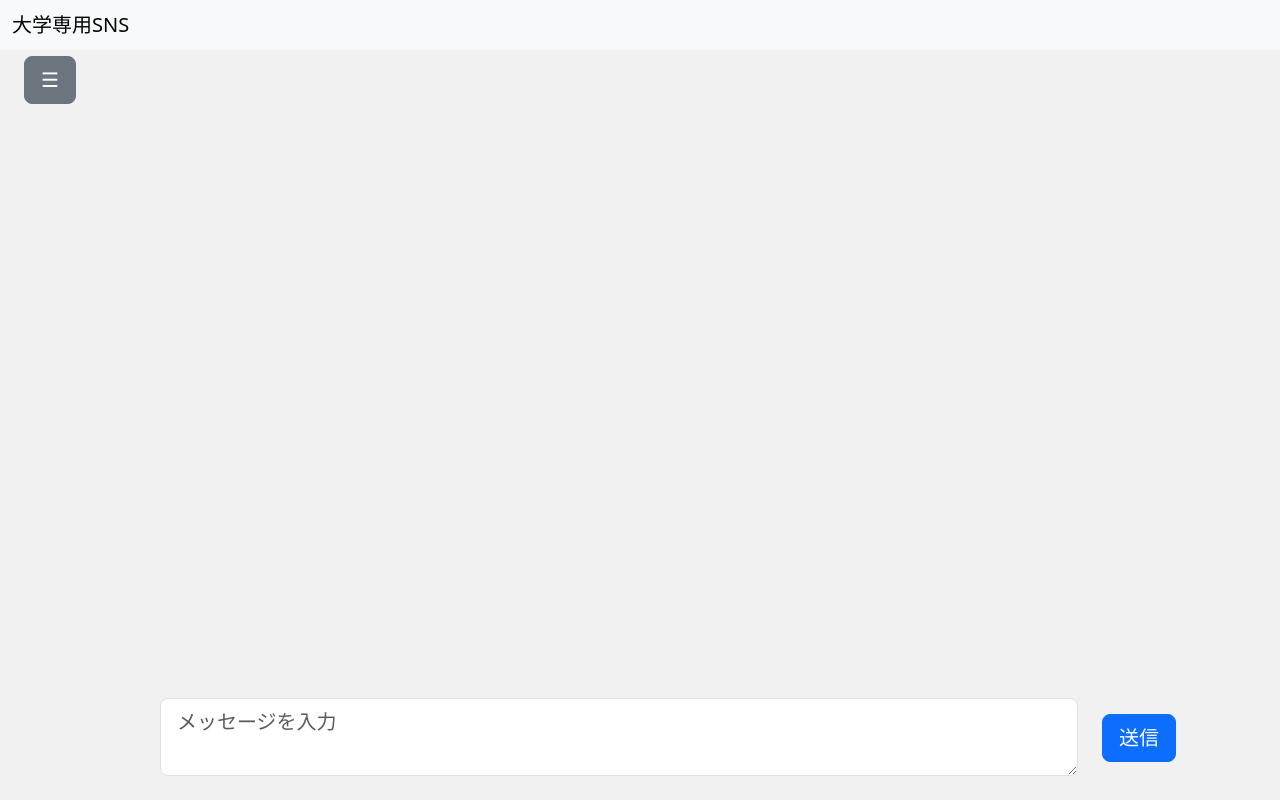
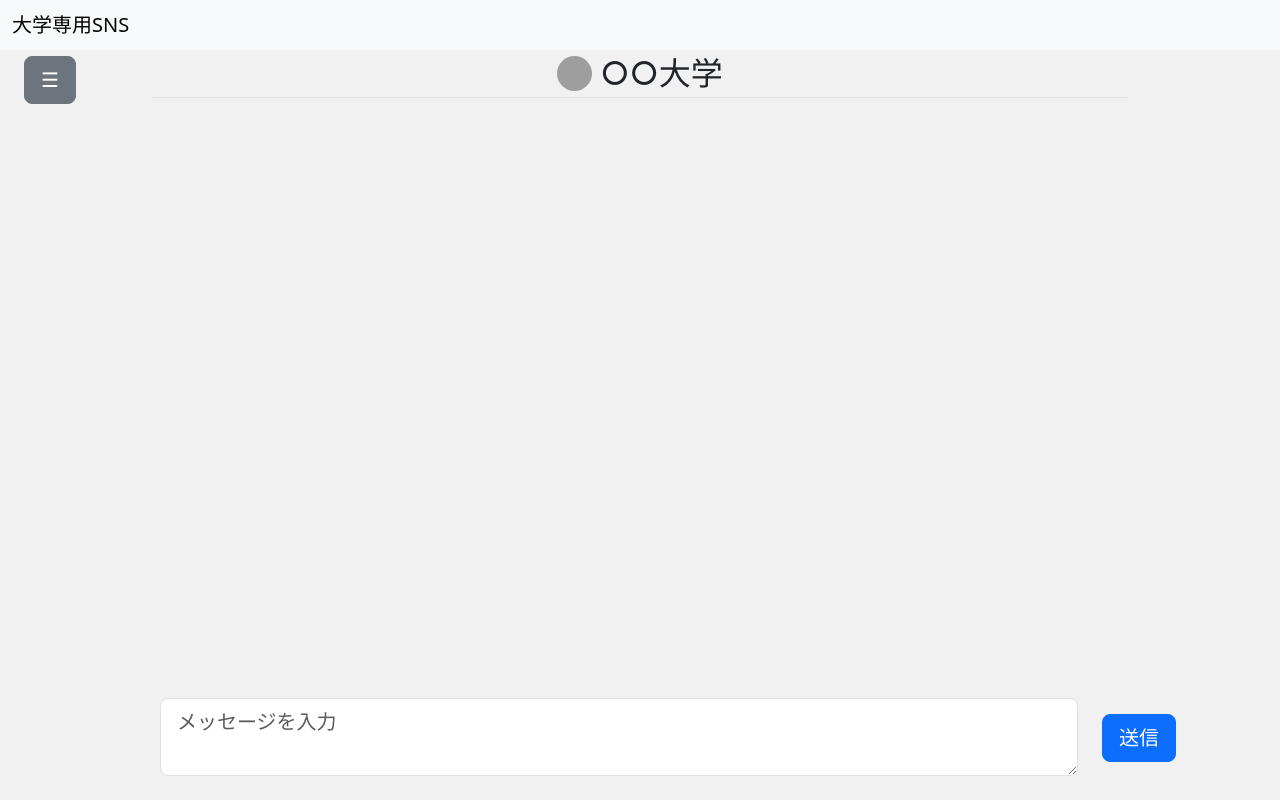
Before and after one commit to b2230230/SNS, a Next.js app in the folder my-next-app/: page /message in a window 1280 px wide. Built offline with nearby package versions, Linux system fonts and the light colour scheme; grey boxes are pictures that could not be loaded.

Commit message:
メッセージ編集

```diff
--- a/my-next-app/src/app/message/page.jsx
+++ b/my-next-app/src/app/message/page.jsx
@@ -11,12 +11,28 @@ const Message = () => {
     setContent("");
   };
   return (
-    <div className="container custom-container mt-5">
+    <div className="container custom-container">
+      <div className="text-center border-bottom">
+        <h2
+          className="card-title d-inline-flex align-items-center"
+          style={{ gap: "8px", height: "35px" }}
+        >
+          <img
+            src="https://user0514.cdnw.net/shared/img/thumb/aig-ai230531008-xl_TP_V.jpg"
+            alt="アイコン"
+            className="rounded-circle"
+            width="35"
+            height="35"
+          />
+          ○○大学
+        </h2>
+      </div>
+
       <div
         style={{
           position: "fixed",
           bottom: 0,
-          width: "80%"
+          width: "80%",
         }}
       >
         <form onSubmit={handleSubmit} className="mb-4 row">
--- a/my-next-app/src/app/profile/[id]/page.jsx
+++ b/my-next-app/src/app/profile/[id]/page.jsx
@@ -62,7 +62,7 @@ const Profile = ({ params }) => {
       {/* プロフィール情報 */}
       <div className="container mt-5">
         <div className="row align-items-center">
-          <h5 className="col-auto my-0">かんた</h5>
+          <h5 className="col-auto my-0">○○大学</h5>
           {id === "user" ? (
             <></>
           ) : (
@@ -103,7 +103,7 @@ const Profile = ({ params }) => {
                     width="30"
                     height="30"
                   />
-                  かんた
+                  ○○大学
                 </h6>
                 <p className="card-text">{post.content}</p>
                 <div className="d-flex align-items-center mt-2">
```
